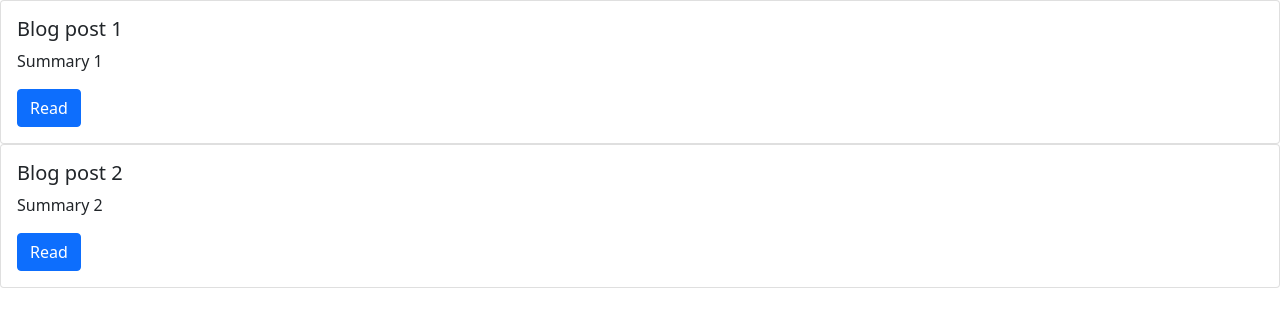
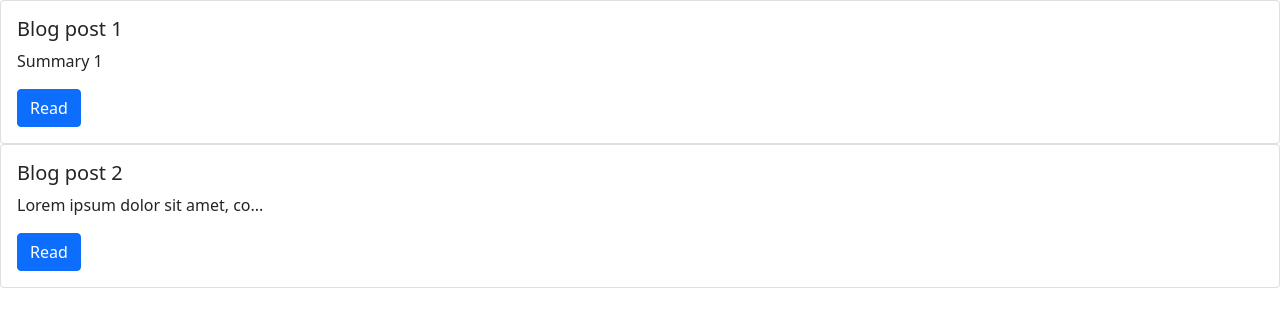
Before and after one commit to NikitaF99/javabrains_angular, an Angular app: page / in a window 1280 px wide. Shown: the top 326 px of the page. Built offline with nearby package versions, Linux system fonts and the light colour scheme.

Commit message:
Using pipes

```diff
--- a/src/app/app.module.ts
+++ b/src/app/app.module.ts
@@ -4,12 +4,14 @@
 import { AppComponent } from './app.component';
 import { BlogPostTileComponent } from './blog-post-tile/blog-post-tile.component';
 import { BlogListComponent } from './blog-list/blog-list.component';
+import { TruncatePipe } from './truncate.pipe';
 
 @NgModule({
   declarations: [
     AppComponent,
     BlogPostTileComponent,
-    BlogListComponent
+    BlogListComponent,
+    TruncatePipe
   ],
   imports: [
     BrowserModule
--- a/src/app/blog-list/blog-list.component.ts
+++ b/src/app/blog-list/blog-list.component.ts
@@ -11,8 +11,9 @@
   constructor() { }
 
   ngOnInit(): void {
+    //have the initializing under noOnInit so it would be helpful for t4esting
     this.blogPosts.push(new BlogPost('Blog post 1', 'Summary 1'))
-    this.blogPosts.push( new BlogPost('Blog post 2', 'Summary 2'));
+    this.blogPosts.push( new BlogPost('Blog post 2', 'Lorem ipsum dolor sit amet, consectetur adipiscing elit, sed do eiusmod tempor incididunt ut labore et dolore magna aliqua. Ut enim ad minim veniam, quis nostrud exercitation ullamco laboris nisi ut aliquip ex ea commodo consequat. Duis aute irure dolor in reprehenderit in voluptate velit esse cillum dolore eu fugiat nulla pariatur. Excepteur sint occaecat cupidatat non proident, sunt in culpa qui officia deserunt mollit anim id est laborum.Lorem ipsum dolor sit amet, consectetur adipiscing elit, sed do eiusmod tempor incididunt ut labore et dolore magna aliqua. Ut enim ad minim veniam, quis nostrud exercitation ullamco laboris nisi ut aliquip ex ea commodo consequat. Duis aute irure dolor in reprehenderit in voluptate velit esse cillum dolore eu fugiat nulla pariatur. Excepteur sint occaecat cupidatat non proident, sunt in culpa qui officia deserunt mollit anim id est laborum.'));
   }
 
 }
--- a/src/app/blog-post-tile/blog-post-tile.component.html
+++ b/src/app/blog-post-tile/blog-post-tile.component.html
@@ -1,7 +1,9 @@
 <div class="card">
     <div class ="card-body">
         <h5 class="card-title">{{post.title}}</h5>
-            <p class="card-text">{{post.summary}}</p>
+        <!-- pipe is a feature which allows to pass values in your doub le curlies to a funcionction called trunkate -->
+           <!-- post.summary is passed to a function called truncate and returs the funtion retur  -->
+        <p class="card-text">{{post.summary | truncate: [30]}}</p>
             <a htef="#" class="btn btn-primary">Read</a>
 
     </div>
--- /dev/null
+++ b/src/app/truncate.pipe.ts
@@ -0,0 +1,18 @@
+import { Pipe, PipeTransform } from '@angular/core';
+
+@Pipe({
+  name: 'truncate'
+})
+export class TruncatePipe implements PipeTransform {
+
+  transform(value:any, args?: any): unknown {
+    //since we are passing argument as 30, it shows 30 chracters
+    const limit = args.length > 0 ? parseInt(args[0],10):20; //by default it truncates to 20 characters
+    const trail = args.length >1 ? args[1]: '...';
+    return value.length > limit ? value.substring(0,limit) + trail : value;
+
+    //limit => how long the test needs to be truncated
+    //trail=>what needs to be put at the end ti indicate there is more text
+  }
+
+}
```
Also changed, not shown: 1 other file (tests, documents, lock files or other folders).
